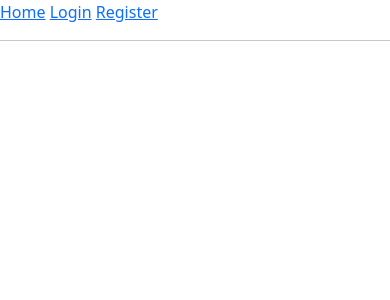
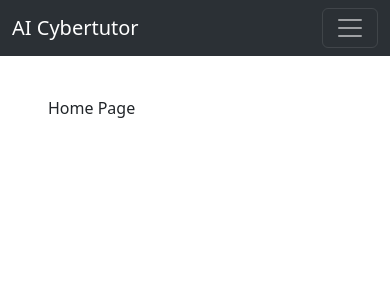
Before and after one commit to Cyber-Tutor/Cyber-Tutor-Backend, a Django app: page / in a window 390 px wide. Shown: the top 300 px of the page. Run offline with Django 5.2, Linux system fonts and the light colour scheme.

Commit message:
Add: Bootstrap navbar
- We can edit this more later. Just to get something down in terms of responsive design.

```diff
--- a/templates/base.html
+++ b/templates/base.html
@@ -7,17 +7,31 @@
     <link href="https://cdn.jsdelivr.net/npm/bootstrap@5.3.2/dist/css/bootstrap.min.css" rel="stylesheet" integrity="sha384-T3c6CoIi6uLrA9TneNEoa7RxnatzjcDSCmG1MXxSR1GAsXEV/Dwwykc2MPK8M2HN" crossorigin="anonymous">
   </head>
   <body>
-    <a href="{% url 'index' %}">Home</a>
+    <nav class="navbar fixed-top navbar-expand-lg bg-body-tertiary" data-bs-theme="dark">
+        <div class="container">
+            <a class="navbar-brand" href="{% url 'index' %}">AI Cybertutor</a>
+            <button class="navbar-toggler" type="button" data-bs-toggle="collapse" data-bs-target="#navbarToggler"
+                aria-controls="navbarToggler" aria-expanded="false" aria-label="Navbar toggler">
+                <span class="navbar-toggler-icon"></span>
+            </button>
+            <div class="collapse navbar-collapse" id="navbarToggler">
+                <ul class="navbar-nav ms-auto">
                     {% if user.is_authenticated %}
                         <form action="{% url 'logout' %}" method="post">
                         {% csrf_token %}
-            <button type="submit" class="btn btn-link">Logout</button>
+                            <button type="submit" class="btn btn-primary">Logout</button>
                         </form>
                     {% else %}
-        <a href="{% url 'login' %}">Login</a>
-        <a href="{% url 'register' %}">Register</a>
+                        <a class="btn btn-primary" href="{% url 'login' %}">Login</a>
+                        <a class="btn btn-primary" href="{% url 'register' %}">Register</a>
                     {% endif %}
-    <hr>
+                </ul>
+            </div>
+        </div>
+    </nav>
+    <div class="container bg-white p-5 my-5">
+        <p>Home Page</p>
+    </div>
     {% block content %}
     {% endblock %}
     <script src="https://cdn.jsdelivr.net/npm/bootstrap@5.3.2/dist/js/bootstrap.bundle.min.js" integrity="sha384-C6RzsynM9kWDrMNeT87bh95OGNyZPhcTNXj1NW7RuBCsyN/o0jlpcV8Qyq46cDfL" crossorigin="anonymous"></script>
```
Lines whose indentation alone changed are shown as unchanged.
